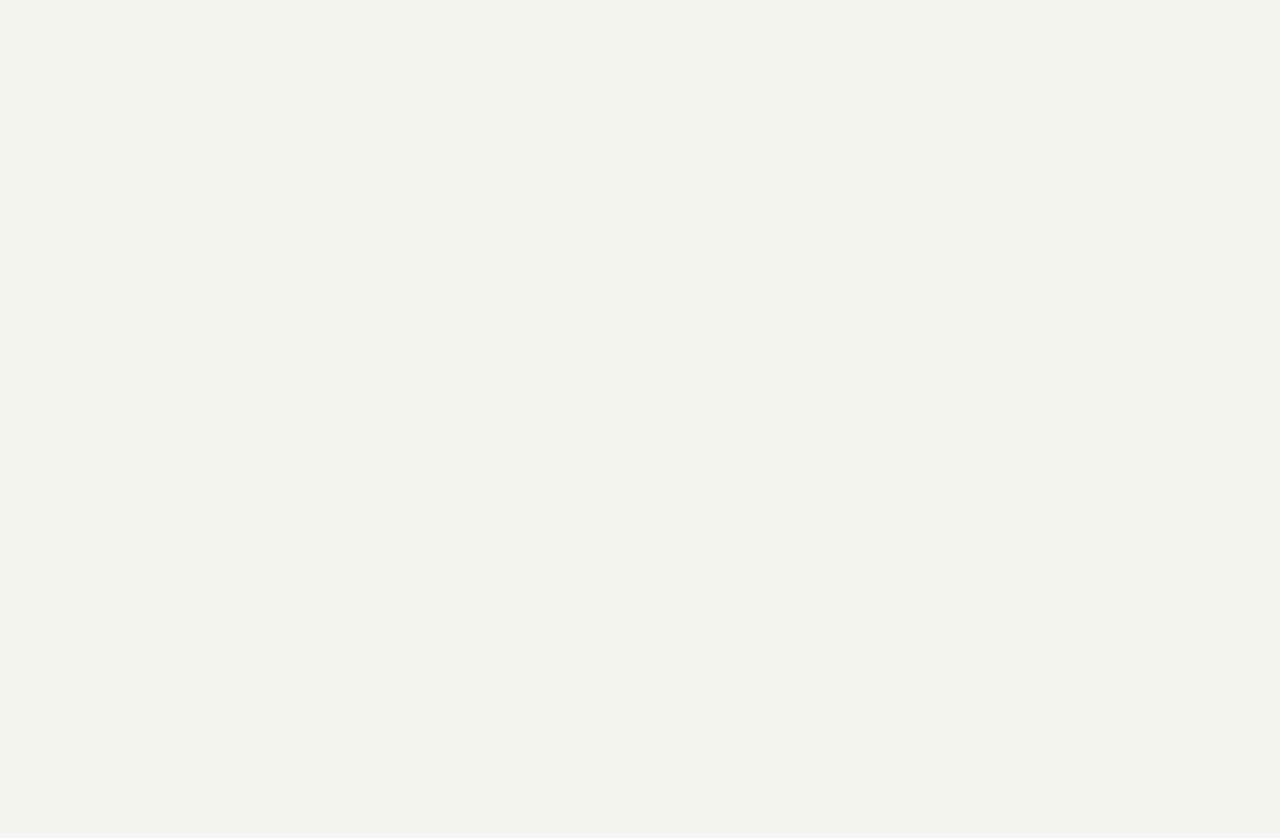
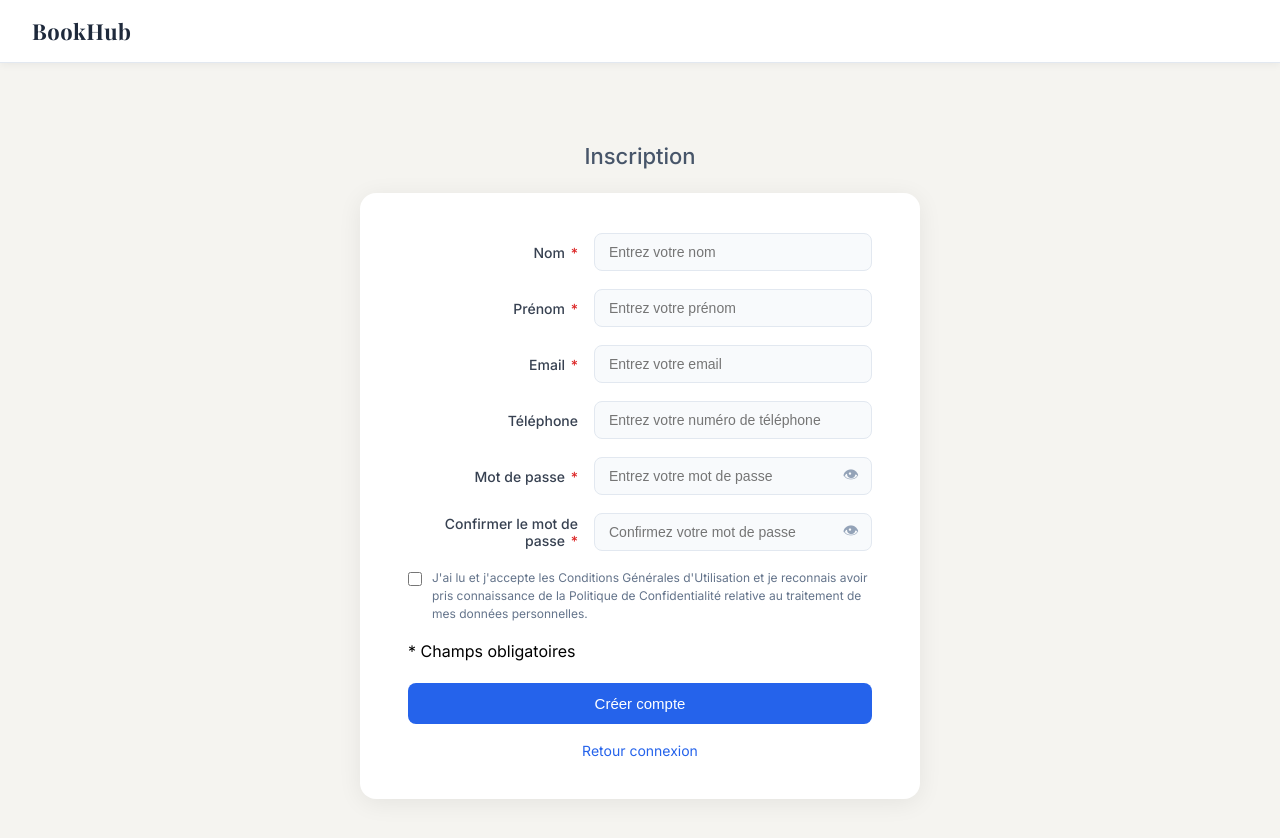
Before and after one commit to TeamZJava/BookHub-front, an Angular app: page /inscription in a window 1280 px wide. Shown: the top 838 px of the page. Before the commit the page ends 800 px from the top, so only its background shows below. Built offline with nearby package versions, Linux system fonts and the light colour scheme.

Commit message:
Page Inscription & review CSS

```diff
--- a/src/app/app.html
+++ b/src/app/app.html
@@ -1 +1,5 @@
+<header class="navbar">
+  <span class="navbar-title">BookHub</span>
+</header>
+
 <router-outlet />
--- a/src/app/connexion/connexion.css
+++ b/src/app/connexion/connexion.css
@@ -1,19 +1,34 @@
+:host {
+  display: block;
+  width: 100%;
+}
+
 .page {
   display: flex;
   flex-direction: column;
   align-items: center;
-  padding: 60px 20px;
+  justify-content: flex-start;
+  min-height: calc(100vh - 57px);
+  padding: 80px 20px;
 }
 
-h1 { font-size: 26px; margin-bottom: 6px; }
-h2 { font-size: 22px; margin-bottom: 32px; }
+h2 {
+  font-size: 22px;
+  font-weight: 500;
+  color: #475569;
+  margin-bottom: 24px;
+}
 
 .formulaire {
   display: flex;
   flex-direction: column;
-  gap: 20px;
+  gap: 18px;
   width: 100%;
-  max-width: 380px;
+  max-width: 420px;
+  background: #ffffff;
+  border-radius: 16px;
+  padding: 40px 48px;
+  box-shadow: 0 4px 24px rgba(0, 0, 0, 0.07);
 }
 
 .champ {
@@ -22,30 +37,52 @@ h2 { font-size: 22px; margin-bottom: 32px; }
   gap: 6px;
 }
 
-label { font-size: 14px; font-weight: 500; }
+label {
+  font-size: 14px;
+  font-weight: 500;
+  color: #374151;
+}
 
 input[type="email"],
 input[type="password"],
 input[type="text"] {
-  border: 1px solid #ccc;
-  border-radius: 6px;
-  padding: 10px 12px;
-  font-size: 15px;
+  border: 1px solid #e2e8f0;
+  border-radius: 8px;
+  padding: 10px 14px;
+  font-size: 14px;
   width: 100%;
-  box-sizing: border-box;
-  background-color: #ffffff;
+  background-color: #f8fafc;
+  transition: border-color 0.2s, background-color 0.2s;
+}
+
+.requis {
+  color: #dc2626;
+  margin-left: 2px;
+}
+
+.legende {
+  font-size: 12px;
+  color: #94a3b8;
+  text-align: right;
 }
 
 input:focus {
   outline: none;
   border-color: #2563eb;
+  background-color: #ffffff;
 }
 
 .input-mdp {
   display: flex;
-  border: 1px solid #ccc;
-  border-radius: 6px;
+  border: 1px solid #e2e8f0;
+  border-radius: 8px;
   overflow: hidden;
+  background-color: #f8fafc;
+  transition: border-color 0.2s;
+}
+
+.input-mdp:focus-within {
+  border-color: #2563eb;
   background-color: #ffffff;
 }
 
@@ -53,9 +90,10 @@ input:focus {
   flex: 1;
   border: none;
   outline: none;
-  padding: 10px 12px;
-  font-size: 15px;
+  padding: 10px 14px;
+  font-size: 14px;
   background: transparent;
+  width: 0;
 }
 
 .input-mdp button {
@@ -64,27 +102,39 @@ input:focus {
   padding: 0 12px;
   cursor: pointer;
   font-size: 16px;
+  color: #94a3b8;
+  flex-shrink: 0;
 }
 
+.input-mdp button:hover { color: #475569; }
+
 .erreur {
-  color: red;
+  color: #dc2626;
   font-size: 13px;
   margin: 0;
+  text-align: center;
+  background: #fef2f2;
+  border: 1px solid #fecaca;
+  border-radius: 6px;
+  padding: 8px 12px;
 }
 
 .btn-bleu {
   background-color: #2563eb;
   color: white;
   border: none;
-  border-radius: 6px;
+  border-radius: 8px;
   padding: 12px;
   font-size: 15px;
+  font-weight: 500;
   cursor: pointer;
   width: 100%;
-  margin-top: 6px;
+  margin-top: 4px;
+  transition: background-color 0.2s, transform 0.1s;
 }
 
 .btn-bleu:hover { background-color: #1d4ed8; }
+.btn-bleu:active { transform: scale(0.99); }
 
 .liens {
   display: flex;
@@ -101,13 +151,8 @@ a {
 
 a:hover { text-decoration: underline; }
 
-/* Mobile */
 @media (max-width: 480px) {
-  .page {
-    padding: 40px 16px;
-  }
-
   .formulaire {
-    gap: 16px;
+    padding: 24px 20px;
   }
 }
--- a/src/app/connexion/connexion.html
+++ b/src/app/connexion/connexion.html
@@ -1,33 +1,38 @@
 <main class="page">
-  <h1>BookHub 📚</h1>
   <h2>Connexion</h2>
 
   <section class="formulaire" aria-label="Formulaire de connexion">
 
     <div class="champ">
-      <label for="email">Email</label>
+      <label for="email">Email <span class="requis">*</span></label>
       <input id="email" type="email"
              [(ngModel)]="email"
+             name="email"
              placeholder="Entrez votre email"
              autocomplete="email"
              aria-required="true"
-             aria-describedby="erreur-msg" />
+             aria-describedby="erreur-msg"
+             required />
     </div>
 
     <div class="champ">
-      <label for="mdp">Mot de passe</label>
+      <label for="mdp">Mot de passe <span class="requis">*</span></label>
       <div class="input-mdp" role="group" aria-label="Mot de passe">
         <input id="mdp"
                [type]="showPassword ? 'text' : 'password'"
                [(ngModel)]="motDePasse"
+               name="motDePasse"
                placeholder="Entrez votre mot de passe"
                autocomplete="current-password"
                aria-required="true"
-               aria-describedby="erreur-msg" />
+               aria-describedby="erreur-msg"
+               required />
+        <p class="legende">* Champs obligatoires</p>
+
         <button type="button"
                 (click)="showPassword = !showPassword"
                 [attr.aria-label]="showPassword ? 'Masquer le mot de passe' : 'Afficher le mot de passe'">
-          {{ showPassword ? '🙈' : '👁' }}
+          &#128065;
         </button>
       </div>
     </div>
--- a/src/app/inscription/inscription.css
+++ b/src/app/inscription/inscription.css
@@ -0,0 +1,185 @@
+:host {
+  display: block;
+  width: 100%;
+}
+
+.page {
+  display: flex;
+  flex-direction: column;
+  align-items: center;
+  justify-content: flex-start;
+  min-height: calc(100vh - 57px);
+  padding: 80px 20px;
+}
+
+h2 {
+  font-size: 22px;
+  font-weight: 500;
+  color: #475569;
+  margin-bottom: 24px;
+}
+
+.formulaire {
+  display: flex;
+  flex-direction: column;
+  gap: 18px;
+  width: 100%;
+  max-width: 560px;
+  background: #ffffff;
+  border-radius: 16px;
+  padding: 40px 48px;
+  box-shadow: 0 4px 24px rgba(0, 0, 0, 0.07);
+}
+
+.champ-horizontal {
+  display: grid;
+  grid-template-columns: 170px 1fr;
+  align-items: center;
+  gap: 16px;
+}
+
+.champ-horizontal label {
+  font-size: 14px;
+  font-weight: 500;
+  text-align: right;
+  color: #374151;
+}
+
+input[type="text"],
+input[type="email"],
+input[type="password"],
+input[type="tel"] {
+  border: 1px solid #e2e8f0;
+  border-radius: 8px;
+  padding: 10px 14px;
+  font-size: 14px;
+  width: 100%;
+  background-color: #f8fafc;
+  transition: border-color 0.2s, background-color 0.2s;
+}
+
+.erreur-champ {
+  color: #dc2626;
+  font-size: 12px;
+  margin-top: 4px;
+}
+
+.requis {
+  color: #dc2626;
+  margin-left: 2px;
+}
+
+input:focus {
+  outline: none;
+  border-color: #2563eb;
+  background-color: #ffffff;
+}
+
+.input-mdp {
+  display: flex;
+  border: 1px solid #e2e8f0;
+  border-radius: 8px;
+  overflow: hidden;
+  background-color: #f8fafc;
+  transition: border-color 0.2s;
+}
+
+.input-mdp:focus-within {
+  border-color: #2563eb;
+  background-color: #ffffff;
+}
+
+.input-mdp input {
+  flex: 1;
+  border: none;
+  outline: none;
+  padding: 10px 14px;
+  font-size: 14px;
+  background: transparent;
+  width: 0;
+}
+
+.input-mdp button {
+  background: none;
+  border: none;
+  padding: 0 12px;
+  cursor: pointer;
+  font-size: 16px;
+  color: #94a3b8;
+  flex-shrink: 0;
+}
+
+.input-mdp button:hover { color: #475569; }
+
+.erreur {
+  color: #dc2626;
+  font-size: 13px;
+  margin: 0;
+  text-align: center;
+  background: #fef2f2;
+  border: 1px solid #fecaca;
+  border-radius: 6px;
+  padding: 8px 12px;
+}
+
+.cg {
+  display: flex;
+  gap: 10px;
+  align-items: flex-start;
+  font-size: 12px;
+  line-height: 1.5;
+  color: #64748b;
+}
+
+.cg input[type="checkbox"] {
+  margin-top: 3px;
+  flex-shrink: 0;
+  cursor: pointer;
+  width: 14px;
+  height: 14px;
+}
+
+.btn-bleu {
+  background-color: #2563eb;
+  color: white;
+  border: none;
+  border-radius: 8px;
+  padding: 12px;
+  font-size: 15px;
+  font-weight: 500;
+  cursor: pointer;
+  width: 100%;
+  margin-top: 4px;
+  transition: background-color 0.2s, transform 0.1s;
+}
+
+.btn-bleu:hover { background-color: #1d4ed8; }
+.btn-bleu:active { transform: scale(0.99); }
+
+.liens {
+  display: flex;
+  justify-content: center;
+}
+
+a {
+  color: #2563eb;
+  font-size: 14px;
+  text-decoration: none;
+}
+
+a:hover { text-decoration: underline; }
+
+@media (max-width: 600px) {
+  .formulaire {
+    padding: 24px 20px;
+  }
+
+  .champ-horizontal {
+    grid-template-columns: 1fr;
+    gap: 6px;
+  }
+
+  .champ-horizontal label {
+    text-align: left;
+  }
+}
--- a/src/app/inscription/inscription.html
+++ b/src/app/inscription/inscription.html
@@ -0,0 +1,120 @@
+<main class="page">
+  <h2>Inscription</h2>
+
+  <section class="formulaire" aria-label="Formulaire d'inscription">
+
+    <div class="champ-horizontal">
+      <label for="nom">Nom <span class="requis">*</span></label>
+      <input id="nom" type="text"
+             [(ngModel)]="nom"
+             name="nom"
+             placeholder="Entrez votre nom"
+             autocomplete="family-name"
+             aria-required="true"
+             required />
+    </div>
+
+    <div class="champ-horizontal">
+      <label for="prenom">Prénom <span class="requis">*</span></label>
+      <input id="prenom" type="text"
+             [(ngModel)]="prenom"
+             name="prenom"
+             placeholder="Entrez votre prénom"
+             autocomplete="given-name"
+             aria-required="true"
+             required />
+    </div>
+
+    <div class="champ-horizontal">
+      <label for="email">Email <span class="requis">*</span></label>
+      <div>
+        <input id="email" type="email"
+               [(ngModel)]="email"
+               name="email"
+               #emailInput="ngModel"
+               placeholder="Entrez votre email"
+               autocomplete="email"
+               aria-required="true"
+               required
+               email />
+        @if (emailInput.invalid && emailInput.touched) {
+          <p class="erreur-champ" role="alert">Veuillez entrer un email valide.</p>
+        }
+      </div>
+    </div>
+
+    <div class="champ-horizontal">
+      <label for="telephone">Téléphone</label>
+      <input id="telephone" type="tel"
+             [(ngModel)]="telephone"
+             name="telephone"
+             placeholder="Entrez votre numéro de téléphone"
+             autocomplete="tel" />
+    </div>
+
+    <div class="champ-horizontal">
+      <label for="mdp">Mot de passe <span class="requis">*</span></label>
+      <div class="input-mdp" role="group" aria-label="Mot de passe">
+        <input id="mdp"
+               [type]="showPassword ? 'text' : 'password'"
+               [(ngModel)]="motDePasse"
+               name="motDePasse"
+               placeholder="Entrez votre mot de passe"
+               autocomplete="new-password"
+               aria-required="true"
+               required />
+        <button type="button"
+                (click)="showPassword = !showPassword"
+                [attr.aria-label]="showPassword ? 'Masquer le mot de passe' : 'Afficher le mot de passe'">
+          &#128065;
+        </button>
+      </div>
+    </div>
+
+    <div class="champ-horizontal">
+      <label for="confirmMdp">Confirmer le mot de passe <span class="requis">*</span></label>
+      <div class="input-mdp" role="group" aria-label="Confirmation du mot de passe">
+        <input id="confirmMdp"
+               [type]="showConfirm ? 'text' : 'password'"
+               [(ngModel)]="confirmMotDePasse"
+               name="confirmMotDePasse"
+               placeholder="Confirmez votre mot de passe"
+               autocomplete="new-password"
+               aria-required="true"
+               required />
+        <button type="button"
+                (click)="showConfirm = !showConfirm"
+                [attr.aria-label]="showConfirm ? 'Masquer la confirmation' : 'Afficher la confirmation'">
+          &#128065;
+        </button>
+      </div>
+    </div>
+
+    @if (erreur) {
+      <p class="erreur" role="alert">{{ erreur }}</p>
+    }
+
+    <div class="cg">
+      <input id="cg" type="checkbox"
+             [(ngModel)]="cgAcceptees"
+             name="cgAcceptees"
+             aria-required="true" />
+      <label for="cg">
+        J'ai lu et j'accepte les Conditions Générales d'Utilisation et je reconnais
+        avoir pris connaissance de la Politique de Confidentialité relative au
+        traitement de mes données personnelles.
+      </label>
+    </div>
+
+    <p class="legende">* Champs obligatoires</p>
+
+    <button class="btn-bleu" (click)="onSubmit()" aria-label="Créer mon compte">
+      Créer compte
+    </button>
+
+    <div class="liens">
+      <a routerLink="/connexion">Retour connexion</a>
+    </div>
+
+  </section>
+</main>
--- a/src/app/inscription/inscription.ts
+++ b/src/app/inscription/inscription.ts
@@ -1,9 +1,37 @@
 import { Component } from '@angular/core';
+import { FormsModule } from '@angular/forms';
+import { RouterLink } from '@angular/router';
 
 @Component({
   selector: 'app-inscription',
-  imports: [],
+  standalone: true,
+  imports: [FormsModule, RouterLink],
   templateUrl: './inscription.html',
-  styleUrl: './inscription.css',
+  styleUrl: './inscription.css'
 })
-export class Inscription {}
+export class Inscription {
+  nom = '';
+  prenom = '';
+  email = '';
+  telephone = '';
+  motDePasse = '';
+  confirmMotDePasse = '';
+  showPassword = false;
+  showConfirm = false;
+  cgAcceptees = false;
+  erreur = '';
+
+  onSubmit() {
+    this.erreur = '';
+
+    if (this.motDePasse !== this.confirmMotDePasse) {
+      this.erreur = 'Les mots de passe ne correspondent pas.';
+      return;
+    }
+    if (!this.cgAcceptees) {
+      this.erreur = 'Veuillez accepter les conditions générales.';
+      return;
+    }
+    console.log('Inscription :', this.email);
+  }
+}
--- a/src/styles.css
+++ b/src/styles.css
@@ -1,6 +1,28 @@
-/* You can add global styles to this file, and also import other style files */
+@import url('https://fonts.googleapis.com/css2?family=Playfair+Display:wght@500;700&family=Inter:wght@400;500&display=swap');
+
+* {
+  box-sizing: border-box;
+  margin: 0;
+  padding: 0;
+}
+
 body {
   background-color: #f5f4f0;
-  margin: 0;
-  font-family: Arial, sans-serif;
+  font-family: 'Inter', Arial, sans-serif;
 }
+
+.navbar {
+  width: 100%;
+  background-color: #ffffff;
+  border-bottom: 1px solid #e2e8f0;
+  padding: 16px 32px;
+  box-shadow: 0 2px 8px rgba(0, 0, 0, 0.05);
+}
+
+.navbar-title {
+  font-family: 'Playfair Display', serif;
+  font-size: 22px;
+  font-weight: 700;
+  color: #1e293b;
+  letter-spacing: 0.5px;
+}
```
